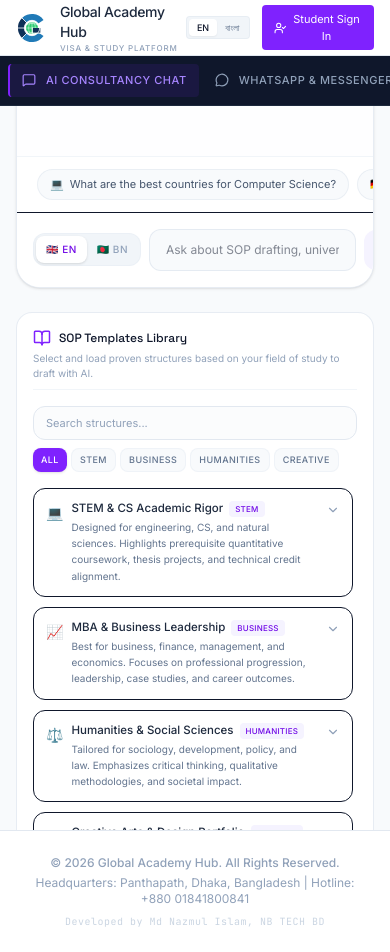
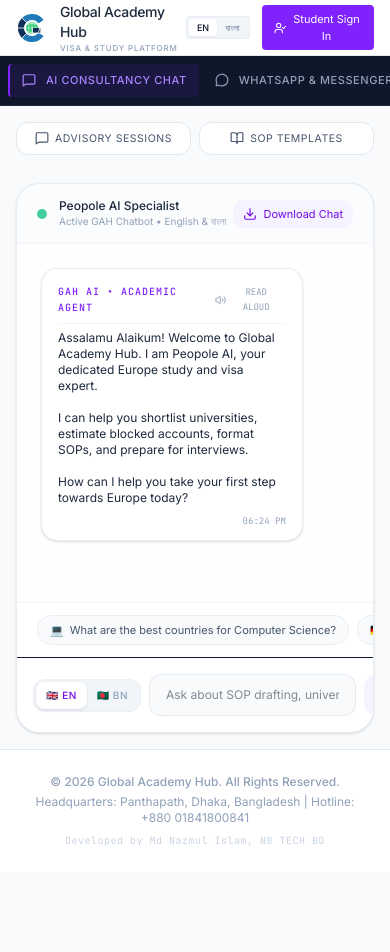
Before and after one commit to nazmulbijoy9105-coder/Global-Academy-Hub, a React (Vite) app: page / in a window 390 px wide. After the commit the page ends 872 px from the top, so only its background shows below. Built offline with nearby package versions, Linux system fonts and the light colour scheme.

Commit message:
feat(ui): optimize mobile layout and scroll behavior
Adjust container overflow and max-height properties to improve responsiveness and content scrolling on mobile devices. Add state hooks for future mobile navigation components.

```diff
--- a/src/App.tsx
+++ b/src/App.tsx
@@ -386,6 +386,8 @@
     }
   });
   const [checklistFilter, setChecklistFilter] = useState<"all" | "mandatory" | "financial" | "academic" | "optional">("all");
+  const [showMobileSessions, setShowMobileSessions] = useState(false);
+  const [showMobileTemplates, setShowMobileTemplates] = useState(false);
 
   useEffect(() => {
     localStorage.setItem("checked_documents", JSON.stringify(checkedDocs));
@@ -1532,7 +1534,7 @@
       </nav>
 
       {/* Main Container Grid */}
-      <div className="flex-1 flex flex-col md:flex-row overflow-hidden max-w-[1600px] w-full mx-auto">
+      <div className="flex-1 flex flex-col md:flex-row md:overflow-hidden max-w-[1600px] w-full mx-auto">
 
         {/* Navigation Sidebar */}
         <aside className="w-full md:w-60 bg-slate-900 border-b md:border-b-0 md:border-r border-slate-800 p-2 md:p-3 flex flex-row md:flex-col gap-1 overflow-x-auto shrink-0 md:sticky md:top-14 md:h-[calc(100vh-56px)] scrollbar-none">
@@ -1667,7 +1669,7 @@
         </aside>
 
         {/* Dynamic Content Area */}
-        <main className="flex-1 p-4 md:p-8 overflow-y-auto max-h-[calc(100vh-120px)] md:max-h-[calc(100vh-64px)]">
+        <main className="flex-1 p-4 md:p-8 md:overflow-y-auto md:max-h-[calc(100vh-56px)]">
           <AnimatePresence mode="wait">
 
             {/* 1. CHAT TAB */}
@@ -1679,8 +1681,42 @@
                 exit={{ opacity: 0, y: -10 }}
                 className="grid grid-cols-1 lg:grid-cols-12 gap-6 h-full min-h-[550px] items-start"
               >
+                {/* Mobile Quick Panel Toggles */}
+                <div className="lg:hidden col-span-1 flex gap-2 w-full mb-1">
+                  <button
+                    type="button"
+                    onClick={() => {
+                      setShowMobileSessions(!showMobileSessions);
+                      setShowMobileTemplates(false);
+                    }}
+                    className={`flex-1 py-2 px-3 rounded-xl text-[10.5px] font-bold tracking-wider uppercase border flex items-center justify-center gap-1.5 transition-all cursor-pointer ${
+                      showMobileSessions
+                        ? "bg-violet-600 text-white border-violet-600 shadow-xs"
+                        : "bg-white text-slate-600 border-slate-200 hover:bg-slate-50"
+                    }`}
+                  >
+                    <MessageSquare className="h-3.5 w-3.5" />
+                    <span>{showMobileSessions ? "Hide Sessions" : "Advisory Sessions"}</span>
+                  </button>
+                  <button
+                    type="button"
+                    onClick={() => {
+                      setShowMobileTemplates(!showMobileTemplates);
+                      setShowMobileSessions(false);
+                    }}
+                    className={`flex-1 py-2 px-3 rounded-xl text-[10.5px] font-bold tracking-wider uppercase border flex items-center justify-center gap-1.5 transition-all cursor-pointer ${
+                      showMobileTemplates
+                        ? "bg-violet-600 text-white border-violet-600 shadow-xs"
+                        : "bg-white text-slate-600 border-slate-200 hover:bg-slate-50"
+                    }`}
+                  >
+                    <BookOpen className="h-3.5 w-3.5" />
+                    <span>{showMobileTemplates ? "Hide Templates" : "SOP Templates"}</span>
+                  </button>
+                </div>
+
                 {/* Conversations Navigation List */}
-                <div className="lg:col-span-3 bg-white border border-slate-200/80 rounded-2xl p-4 flex flex-col gap-3 h-full max-h-[500px] overflow-y-auto">
+                <div className={`${showMobileSessions ? "flex" : "hidden lg:flex"} lg:col-span-3 bg-white border border-slate-200/80 rounded-2xl p-4 flex flex-col gap-3 h-full max-h-[500px] overflow-y-auto w-full`}>
                   <div className="flex justify-between items-center pb-2 border-b border-slate-100">
                     <span className="text-xs font-bold text-slate-500 uppercase tracking-wider">Advisory Sessions</span>
                     <button
@@ -1986,7 +2022,7 @@
                 </div>
 
                 {/* SOP Templates Library */}
-                <div className="lg:col-span-3 bg-white border border-slate-200/80 rounded-2xl p-4 flex flex-col gap-4 h-[550px] overflow-hidden">
+                <div className={`${showMobileTemplates ? "flex" : "hidden lg:flex"} lg:col-span-3 bg-white border border-slate-200/80 rounded-2xl p-4 flex flex-col gap-4 h-[550px] overflow-hidden w-full`}>
                   <div className="flex flex-col gap-1 pb-2 border-b border-slate-100 shrink-0">
                     <div className="flex items-center gap-2">
                       <BookOpen className="h-4.5 w-4.5 text-violet-600" />
```
